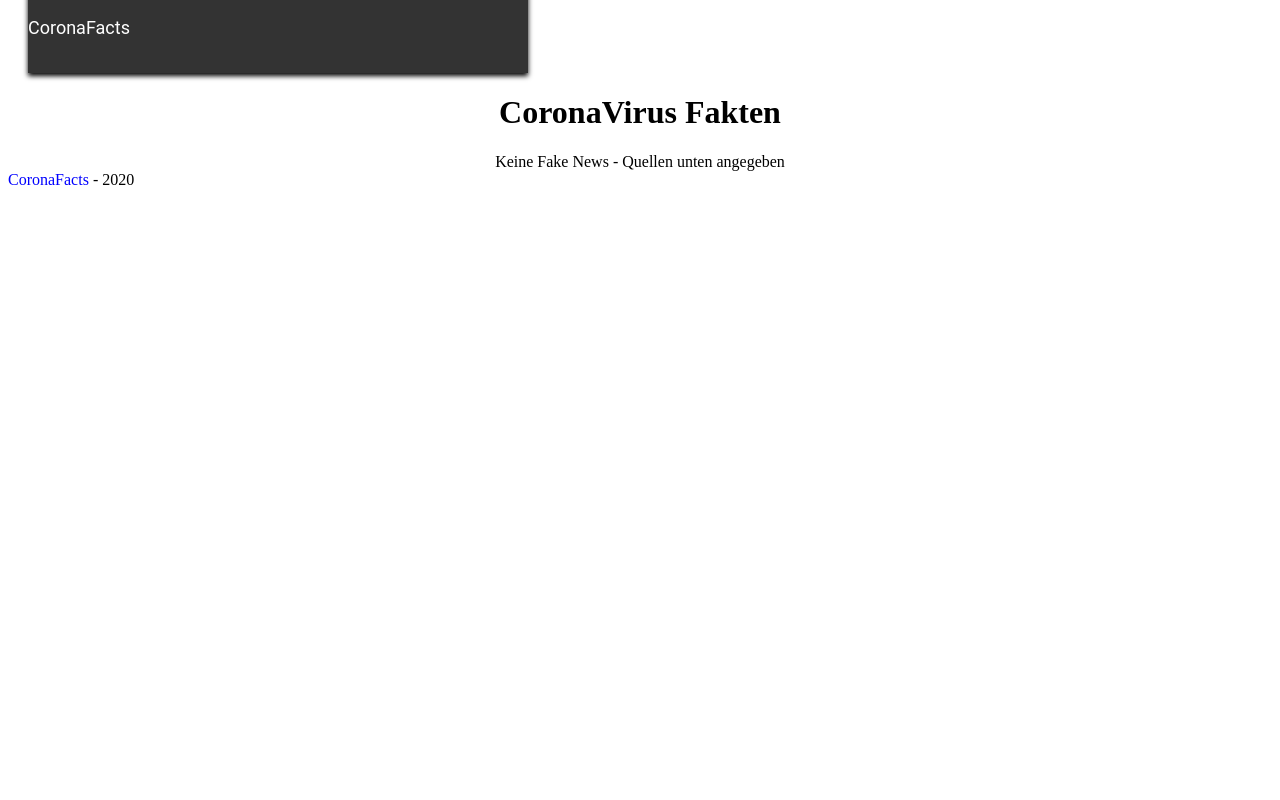
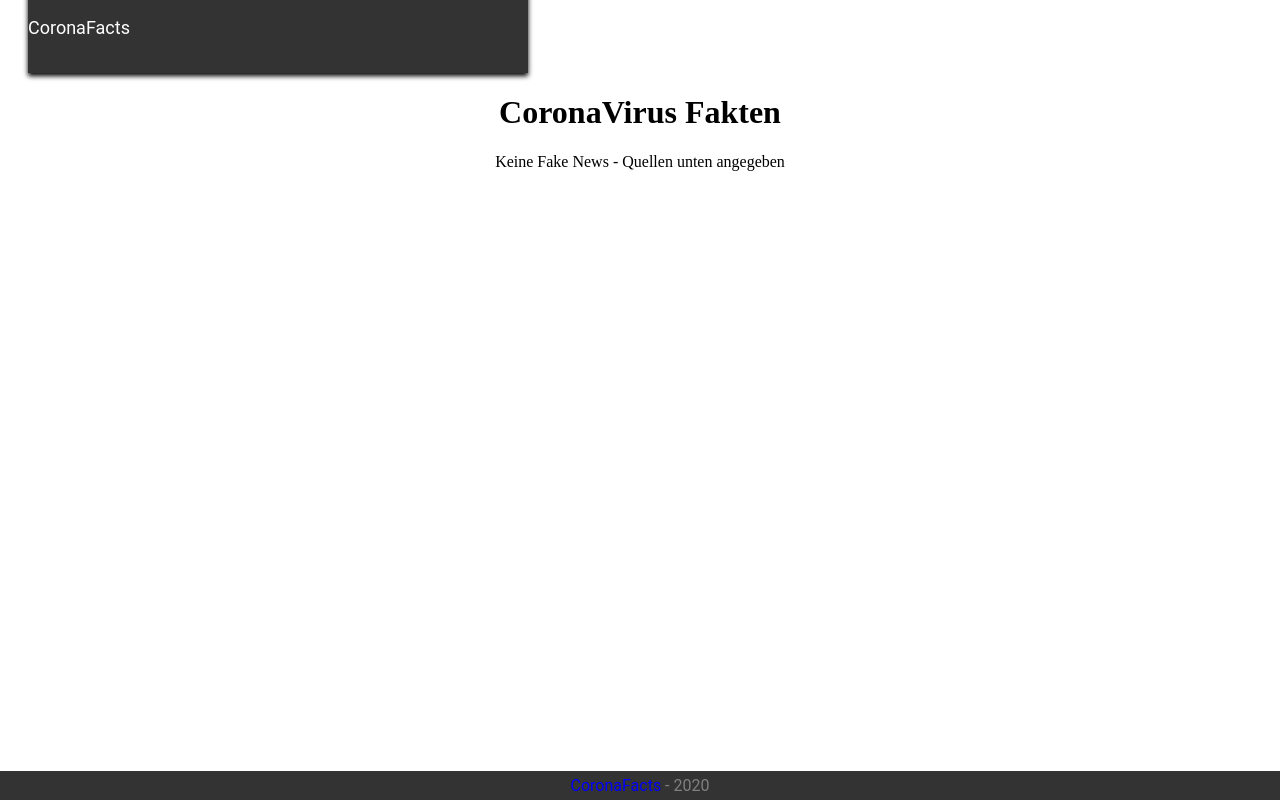
Before and after one commit to LPTP1Dev/coronafacts, a plain HTML site: page index.html in a window 1280 px wide. Drawn offline with Linux system fonts and the light colour scheme.

Commit message:
Update style.css

```diff
--- a/style.css
+++ b/style.css
@@ -17,7 +17,7 @@
     overflow: hidden;
 }
 
-#footer {
+#copyright {
     font-family: Roboto, Verdana, Arial, sans-serif;
     position: fixed;
     left: 0px;
```
